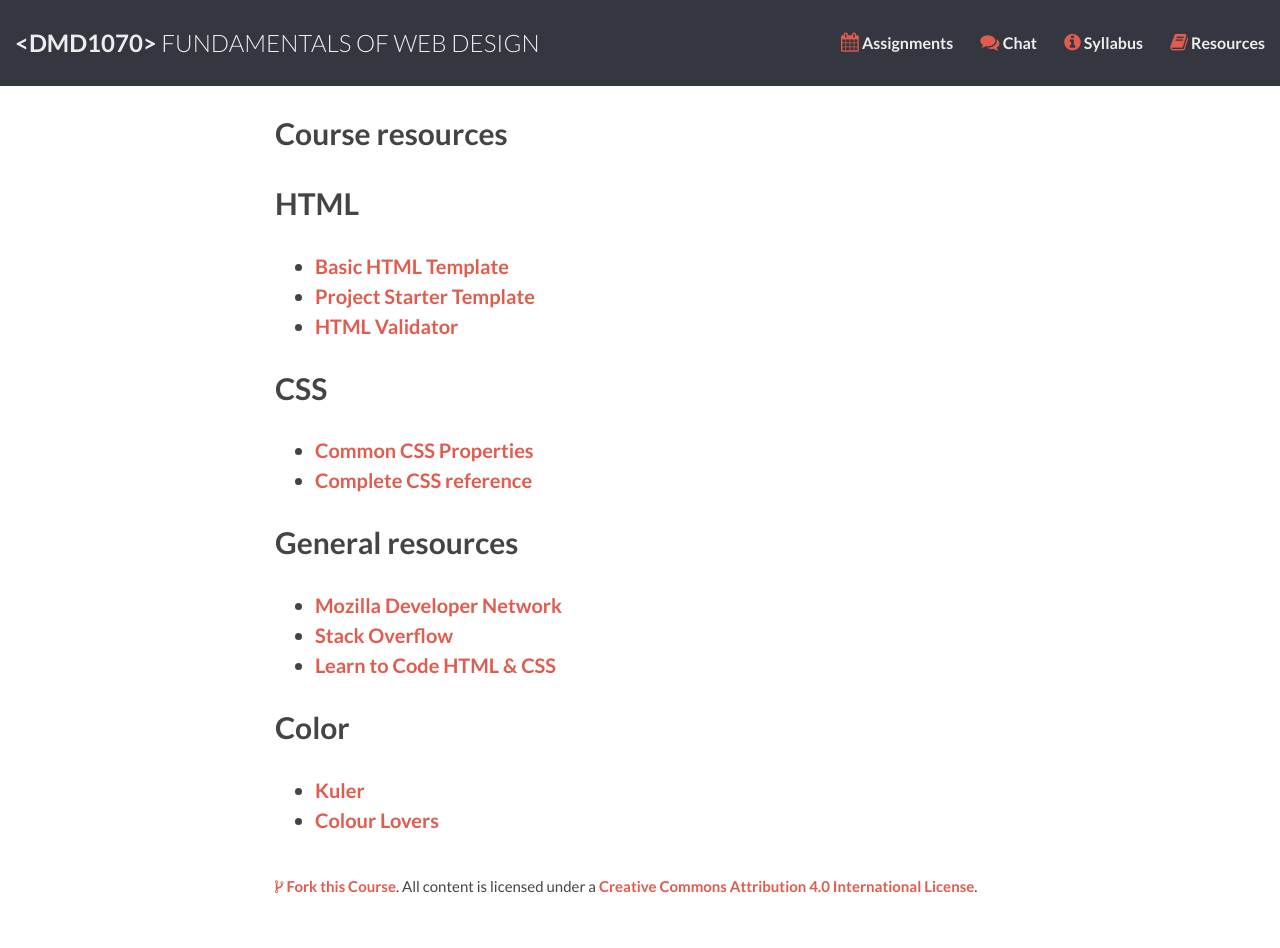
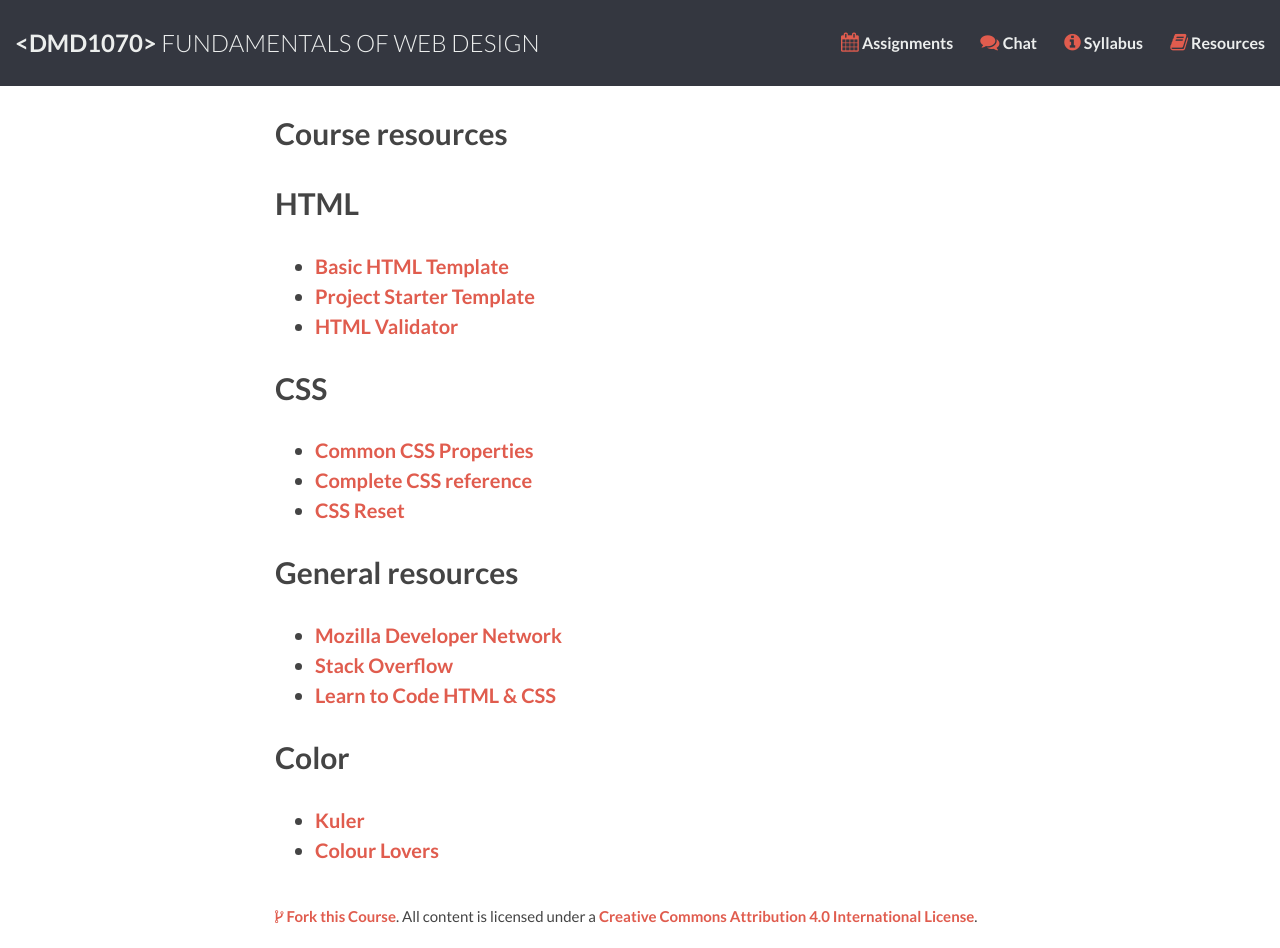
Before and after one commit to DMD1070/DMD1070.github.io, a Jekyll site: the page built from resources.md, in a window 1280 px wide. Built offline with Jekyll 4.4.1, drawn with Linux system fonts in a browser that asks for light colours; before the commit the page ends 918 px from its top, so only the background shows below that.

Commit message:
add css reset

```diff
--- a/resources.md
+++ b/resources.md
@@ -15,6 +15,7 @@ title: resources
 
 - [Common CSS Properties](http://www.openbookproject.net/tutorials/getdown/css/resources/lesson1/css_properties.html)
 - [Complete CSS reference](https://developer.mozilla.org/en-US/docs/Web/CSS/Reference)
+- [CSS Reset](http://meyerweb.com/eric/tools/css/reset/)
 
 ## General resources
 
```
